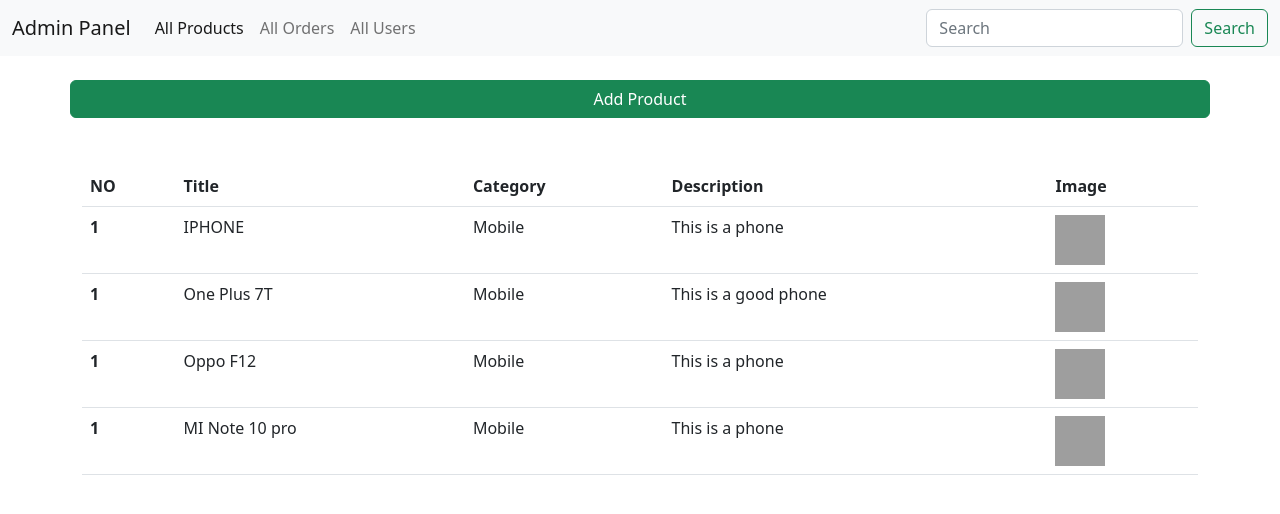
After one commit to AkashKoodali/Shopping-Cart, a Node server app: page /admin/ in a window 1280 px wide. The commit adds this page. Shown: the top 514 px of the page. Run offline with Node 20, Linux system fonts and the light colour scheme; some libraries are stand-ins or nearby versions; grey boxes are pictures that could not be loaded.

Commit message:
Views-created admin panel

```diff
--- a/app.js
+++ b/app.js
@@ -4,11 +4,12 @@ var path = require('path');
 var cookieParser = require('cookie-parser');
 var logger = require('morgan');
 
-var indexRouter = require('./routes/index');
-var usersRouter = require('./routes/users');
+var userRouter = require('./routes/user');
+var adminRouter = require('./routes/admin');
 
 var hbs = require('express-handlebars')
 var app = express();
+var fileUpload = require('express-fileupload');
 
 // view engine setup
 app.set('views', path.join(__dirname, 'views'));
@@ -19,9 +20,9 @@ app.use(express.json());
 app.use(express.urlencoded({ extended: false }));
 app.use(cookieParser());
 app.use(express.static(path.join(__dirname, 'public')));
-
-app.use('/', indexRouter);
-app.use('/users', usersRouter);
+app.use(fileUpload());
+app.use('/', userRouter);
+app.use('/admin', adminRouter);
 
 // catch 404 and forward to error handler
 app.use(function(req, res, next) {
--- a/package.json
+++ b/package.json
@@ -9,6 +9,7 @@
     "cookie-parser": "~1.4.4",
     "debug": "~2.6.9",
     "express": "~4.16.1",
+    "express-fileupload": "^1.4.0",
     "express-handlebars": "^6.0.6",
     "hbs": "~4.0.4",
     "http-errors": "~1.6.3",
--- /dev/null
+++ b/routes/admin.js
@@ -0,0 +1,44 @@
+var express = require('express');
+var router = express.Router();
+
+/* GET users listing. */
+router.get('/', function(req, res, next) {
+  let products = [
+    {
+      name:"IPHONE",
+      category: "Mobile",
+      description: "This is a phone",
+      image:"https://encrypted-tbn0.gstatic.com/images?q=tbn:ANd9GcQyKrFtiqZ16FpT7Kc78Dgk72jDSSlUqHMTNw&usqp=CAU"
+    },
+    {
+      name:"One Plus 7T",
+      category: "Mobile",
+      description: "This is a good phone",
+      image:"https://m.media-amazon.com/images/I/612ytK4luvL._SL1500_.jpg"
+    },
+    {
+      name:"Oppo F12",
+      category: "Mobile",
+      description: "This is a phone",
+      image:"https://apollo-singapore.akamaized.net/v1/files/14j4taei1nxb-IN/image;s=850x0"
+    },
+    {
+      name:"MI Note 10 pro",
+      category: "Mobile",
+      description: "This is a phone",
+      image:"https://www.notebookcheck.net/uploads/tx_nbc2/xiaomi-mi-note-10-6gb-128gb-dual-sim-green.jpg"
+    }
+  ]
+  res.render('admin/view-products',{ admin: true, products })
+});
+
+router.get('/add-product',function(req,res){
+  res.render('admin/add-product')
+});
+
+router.post('/add-product',function(req,res){
+  console.log(req.body);
+  console.log(req.files.Image);
+});
+
+module.exports = router;
--- /dev/null
+++ b/views/admin/view-products.hbs
@@ -0,0 +1,29 @@
+<section>
+    <div class="container">
+        <div class="row mt-4 ">
+            <a href="/admin/add-product" class="btn btn-success ml-auto">Add Product</a>
+        </div>
+        <table class="table mt-5">
+  <thead>
+    <tr>
+      <th scope="col">NO</th>
+      <th scope="col">Title</th>
+      <th scope="col">Category</th>
+      <th scope="col">Description</th>
+      <th scope="col">Image</th>
+    </tr>
+  </thead>
+  <tbody>
+    {{#each products}}
+    <tr>
+      <th scope="row">1</th>
+      <td>{{this.name}}</td>
+      <td>{{this.category}}</td>
+      <td>{{this.description}}</td>
+      <td><img style="width: 50px; height: 50px;" src="{{this.image}}" alt=""></td>
+    </tr>
+    {{/each}}
+  </tbody>
+</table>
+    </div>
+</section>
--- a/views/partials/admin-header.hbs
+++ b/views/partials/admin-header.hbs
@@ -1,7 +1,7 @@
 <header>
         <nav class="navbar navbar-expand-lg bg-light">
             <div class="container-fluid">
-                <a class="navbar-brand" href="#">Shopping Cart</a>
+                <a class="navbar-brand" href="#">Admin Panel</a>
                 <button class="navbar-toggler" type="button" data-bs-toggle="collapse"
                     data-bs-target="#navbarTogglerDemo02" aria-controls="navbarTogglerDemo02" aria-expanded="false"
                     aria-label="Toggle navigation">
@@ -10,14 +10,15 @@
                 <div class="collapse navbar-collapse" id="navbarTogglerDemo02">
                     <ul class="navbar-nav me-auto mb-2 mb-lg-0">
                         <li class="nav-item">
-                            <a class="nav-link active" aria-current="page" href="#">Home</a>
+                            <a class="nav-link active" aria-current="page" href="/admin/products">All Products</a>
                         </li>
                         <li class="nav-item">
-                            <a class="nav-link" href="#">Link</a>
+                            <a class="nav-link" href="#">All Orders</a>
                         </li>
                         <li class="nav-item">
-                            <a class="nav-link disabled">Disabled</a>
+                            <a class="nav-link" href="#">All Users</a>
                         </li>
+
                     </ul>
                     <form class="d-flex" role="search">
                         <input class="form-control me-2" type="search" placeholder="Search" aria-label="Search">
--- a/views/partials/user-header.hbs
+++ b/views/partials/user-header.hbs
@@ -1,7 +1,7 @@
 <header>
         <nav class="navbar navbar-expand-lg bg-light">
             <div class="container-fluid">
-                <a class="navbar-brand" href="#">Shopping Cart User</a>
+                <a class="navbar-brand" href="#">Shopping Cart</a>
                 <button class="navbar-toggler" type="button" data-bs-toggle="collapse"
                     data-bs-target="#navbarTogglerDemo02" aria-controls="navbarTogglerDemo02" aria-expanded="false"
                     aria-label="Toggle navigation">
@@ -10,14 +10,15 @@
                 <div class="collapse navbar-collapse" id="navbarTogglerDemo02">
                     <ul class="navbar-nav me-auto mb-2 mb-lg-0">
                         <li class="nav-item">
-                            <a class="nav-link active" aria-current="page" href="#">Home</a>
+                            <a class="nav-link active" aria-current="page" href="/">Products</a>
                         </li>
                         <li class="nav-item">
-                            <a class="nav-link" href="#">Link</a>
+                            <a class="nav-link" href="#">Cart</a>
                         </li>
-                        <li class="nav-item">
-                            <a class="nav-link disabled">Disabled</a>
+                         <li class="nav-item">
+                            <a class="nav-link" href="#">Orders</a>
                         </li>
+
                     </ul>
                     <form class="d-flex" role="search">
                         <input class="form-control me-2" type="search" placeholder="Search" aria-label="Search">
```
Also changed, not shown: routes/users.js (deleted, +0 -9 lines), views/admin/add-product.hbs (added, +28 -0 lines), routes/user.js (renamed from routes/index.js), 2 other files.
